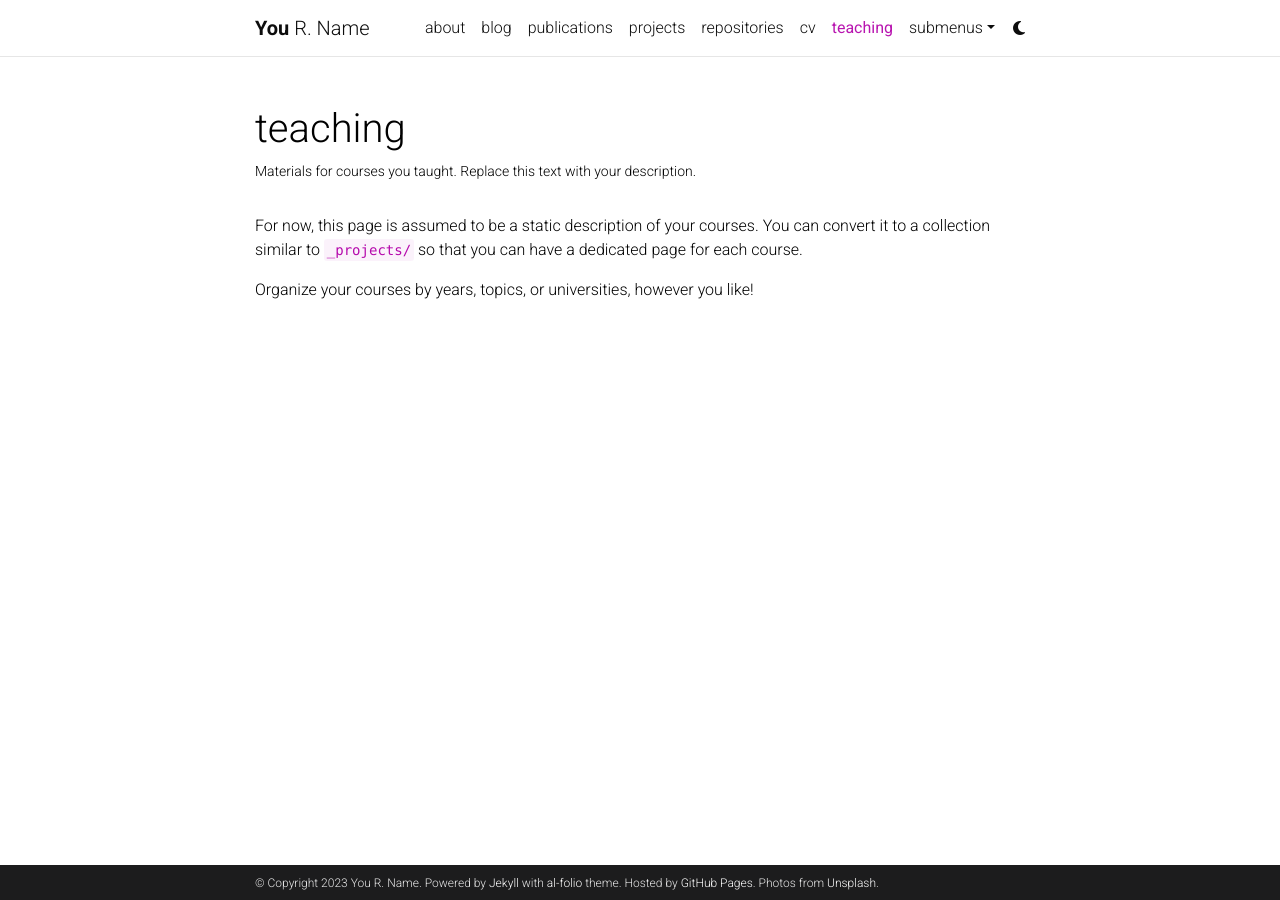
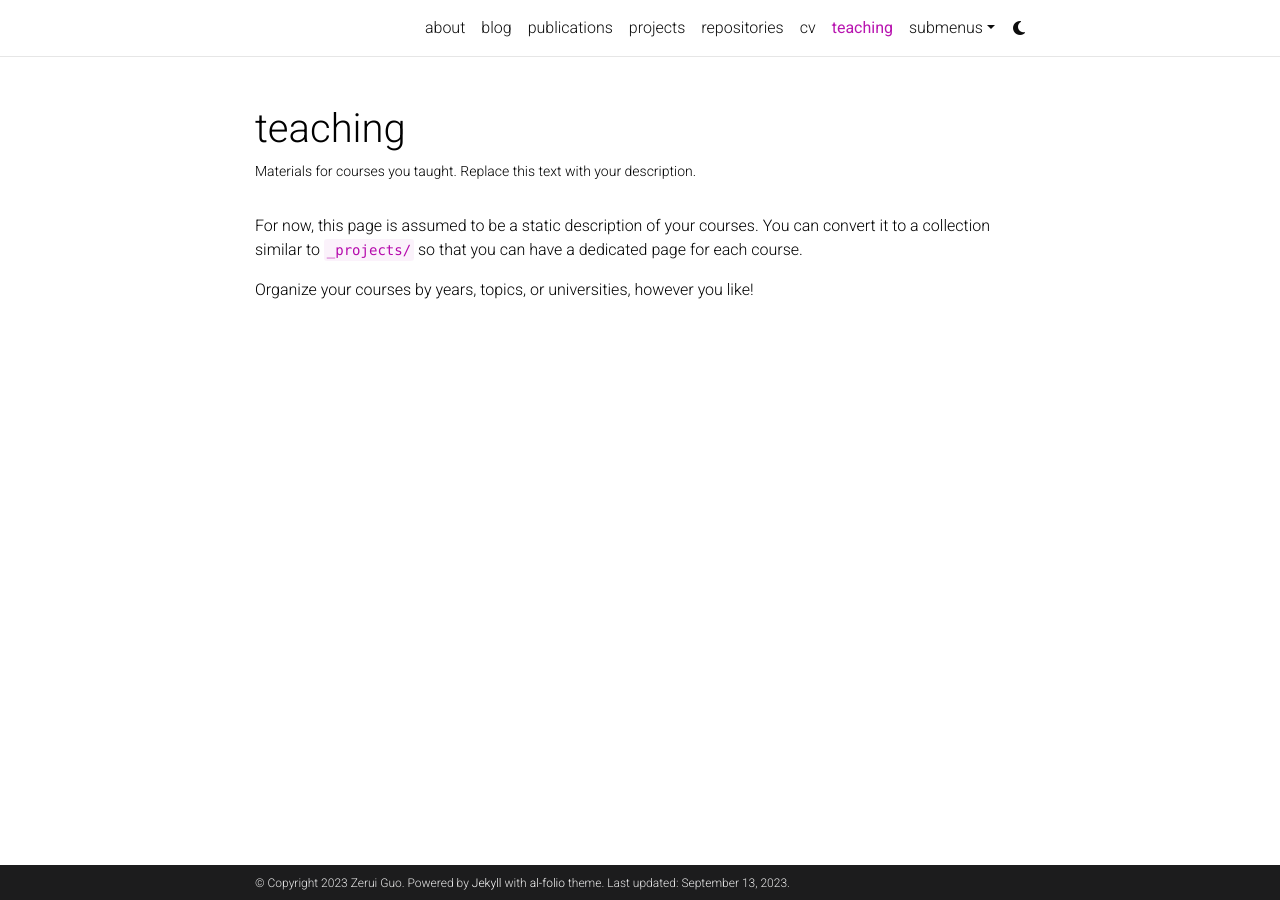
Before and after one commit to AlphaCat00/AlphaCat00.github.io, a Jekyll site: the page built from _pages/teaching.md, in a window 1280 px wide. Built offline with Jekyll 4.4.1, drawn with Linux system fonts in a browser that asks for light colours; comment, search, counter and statistics services are not loaded; a style sheet for code colours, icons or effects is not loaded.

Commit message:
Update _config.yml

```diff
--- a/_config.yml
+++ b/_config.yml
@@ -2,25 +2,23 @@
 # Site settings
 # -----------------------------------------------------------------------------
 
-title: blank # the website title (if blank, full name will be used instead)
-first_name: You
-middle_name: R.
-last_name: Name
-email: you@example.com
+title: # the website title (if blank, full name will be used instead)
+first_name: Zerui
+middle_name:
+last_name: Guo
+email: cyrus.guo@wisc.edu
 description: > # the ">" symbol means to ignore newlines until "footer_text:"
   A simple, whitespace theme for academics. Based on [*folio](https://github.com/bogoli/-folio) design.
 footer_text: >
   Powered by <a href="https://jekyllrb.com/" target="_blank">Jekyll</a> with <a href="https://github.com/alshedivat/al-folio">al-folio</a> theme.
-  Hosted by <a href="https://pages.github.com/" target="_blank">GitHub Pages</a>.
-  Photos from <a href="https://unsplash.com" target="_blank">Unsplash</a>.
-keywords: jekyll, jekyll-theme, academic-website, portfolio-website  # add your own keywords or leave empty
+keywords: # jekyll, jekyll-theme, academic-website, portfolio-website  # add your own keywords or leave empty
 
 lang: en # the language of your site (for example: en, fr, cn, ru, etc.)
 icon: ⚛️  # the emoji used as the favicon (alternatively, provide image name in /assets/img/)
 
-url: https://alshedivat.github.io # the base hostname & protocol for your site
-baseurl: /al-folio # the subpath of your site, e.g. /blog/
-last_updated: false # set to true if you want to display last updated in the footer
+url: https://alphacat00.github.io # the base hostname & protocol for your site
+baseurl:  # the subpath of your site, e.g. /blog/
+last_updated: true # set to true if you want to display last updated in the footer
 impressum_path:  # set to path to include impressum link in the footer, use the same path as permalink in a page, helps to conform with EU GDPR
 
 # -----------------------------------------------------------------------------
```
